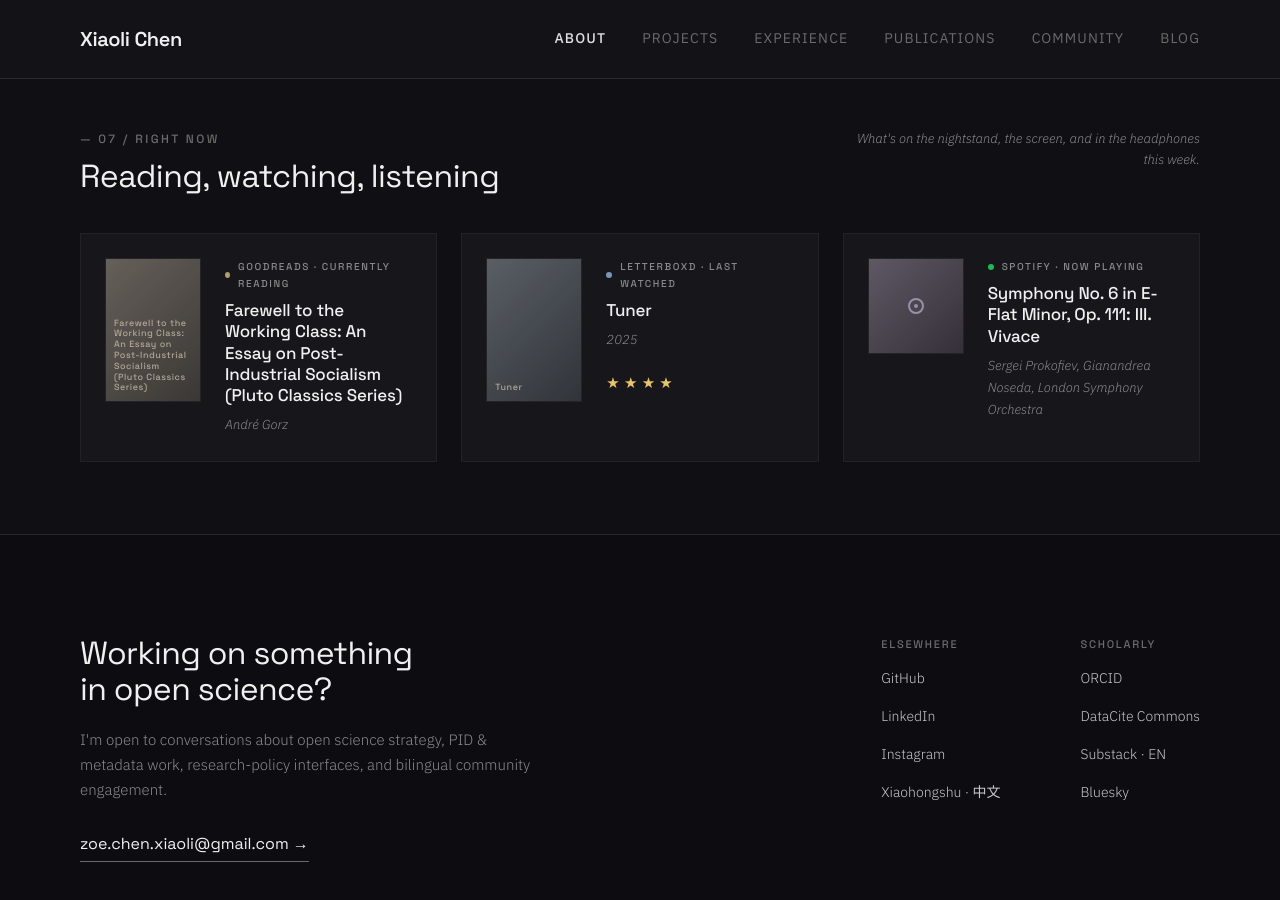
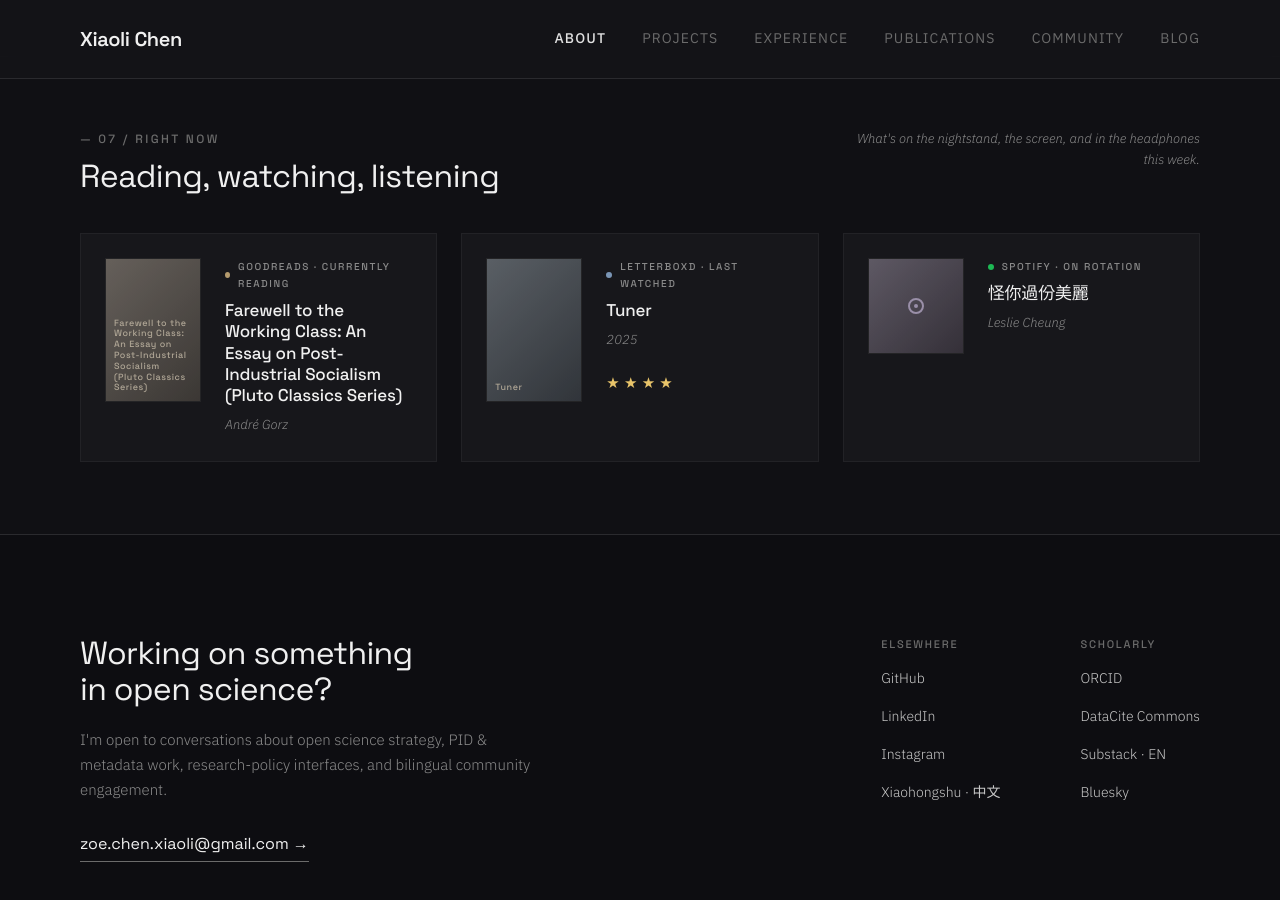
Before and after one commit to xchen101/xchen101.github.io, a Jekyll site: the page built from index.md, in a window 1280 px wide and 900 px high, scrolled down 6657 px. Built offline with Jekyll 4.4.1, drawn with Linux system fonts in a browser that asks for light colours; comment, search, counter and statistics services are not loaded; grey boxes are pictures that could not be loaded.

Commit message:
update: Right Now widget data (auto)

```diff
--- a/_data/now.yml
+++ b/_data/now.yml
@@ -1,4 +1,4 @@
-# Right now — auto-generated by Hermes cron on 2026-06-29 11:00 UTC
+# Right now — auto-generated by Hermes cron on 2026-06-29 17:00 UTC
 # Sources: Goodreads RSS / Letterboxd RSS / Spotify API
 
 reading:
@@ -23,9 +23,9 @@
 listening:
   service: "Spotify"
   accent: "#1DB954"
-  label: "Now playing"
-  title: "Symphony No. 6 in E-Flat Minor, Op. 111: III. Vivace"
-  artist: "Sergei Prokofiev, Gianandrea Noseda, London Symphony Orchestra"
-  url: "https://open.spotify.com/track/6GQwvwV5GfIY8BdZrXqUJL"
+  label: "On rotation"
+  title: "怪你過份美麗"
+  artist: "Leslie Cheung"
+  url: "https://open.spotify.com/track/777VRhgQZ1L2c0RJnLlNI9"
   profile_url: "https://open.spotify.com/"
-  image: "https://i.scdn.co/image/ab67616d00001e026c0abfe9d3f9b179407d73f3"
+  image: "https://i.scdn.co/image/ab67616d00001e02500d5e3273030a22a35f63e5"
```
